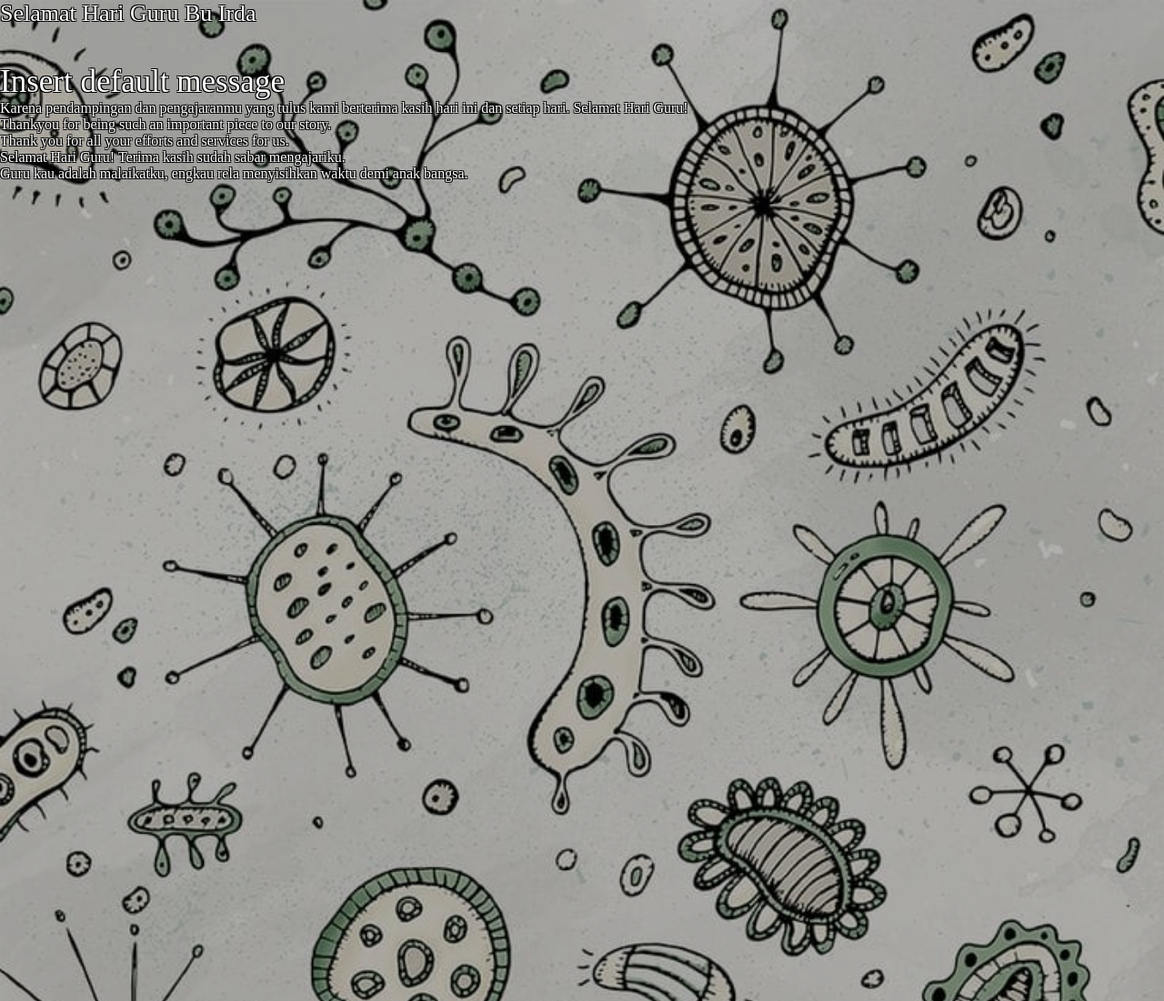
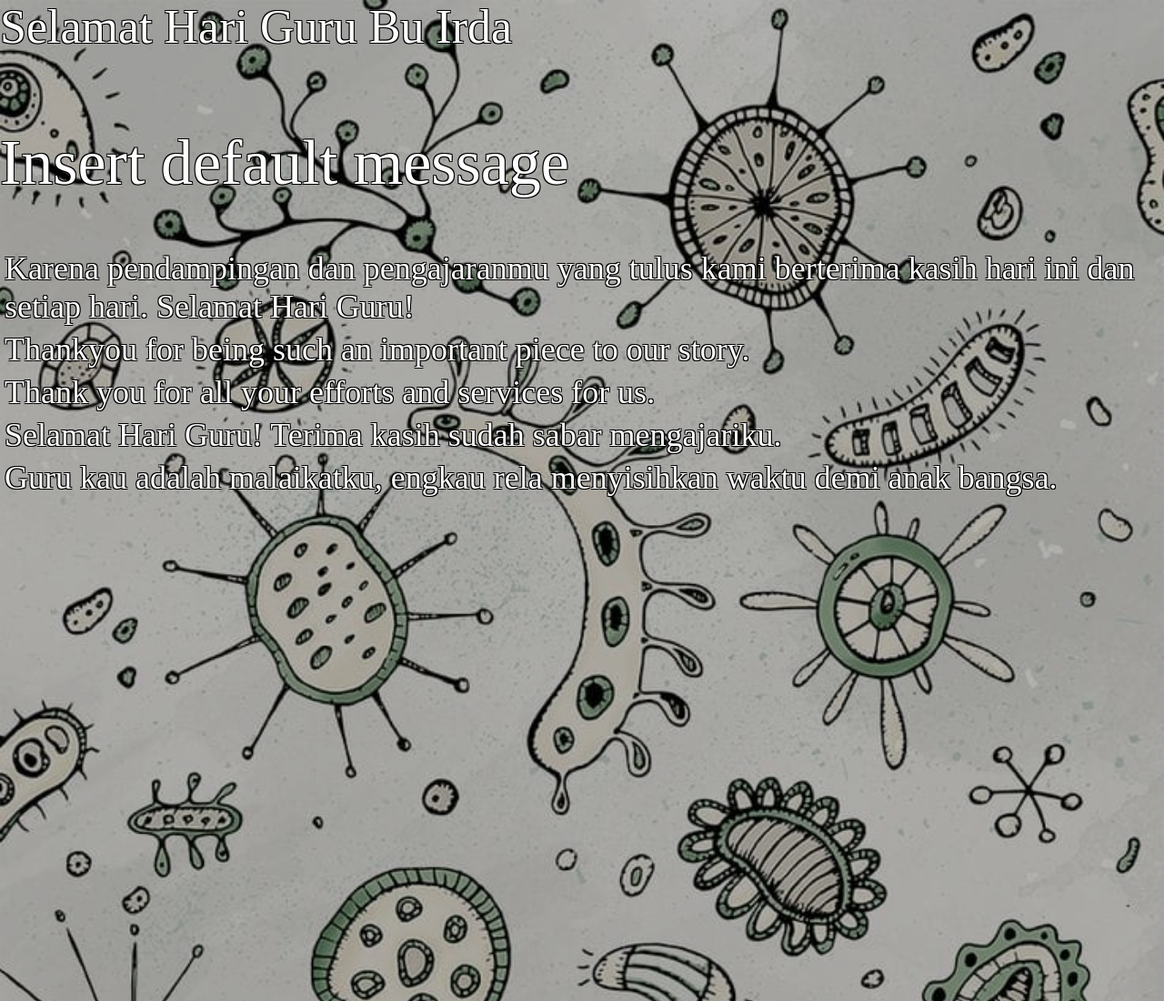
Before and after one commit to ProfessionalDebil/HariGuru22, a plain HTML site: page index.html in a window 1280 px wide. Shown: the top 1100 px of the page at 91% size. Drawn offline with nearby package versions, Linux system fonts and the light colour scheme.

Commit message:
Better UI size

```diff
--- a/index.css
+++ b/index.css
@@ -1,5 +1,4 @@
 body {
-    overflow: hidden;
     margin: 0px;
     background-color: black;
 }
@@ -17,6 +16,7 @@ body {
     height: auto;
     opacity: 0.7;
     object-fit: fill;
+    overflow: hidden;
 
     animation: fadeIn 1.5s;
     -moz-animation: fadeIn 1.5s;
@@ -31,13 +31,14 @@ body {
 }
 
 .mainTitle {
-    font-size: 26px;
+    font-size: 52px;
 }
 
 .mainLetter {
-    font-size: 35px;
+    font-size: 70px;
     white-space: pre-line;
     position: relative;
+    padding-bottom: 50px;
 }
 
 @keyframes fadeIn {
@@ -80,11 +81,12 @@ body {
 
 .quoteObject {
     padding: 0px;
-    margin: 0px;
+    margin: 5px;
 }
 
 .quoteContainer {
     display: inline-block;
+    font-size: 36px;
 }
 
 @keyframes letterSlide {
```
